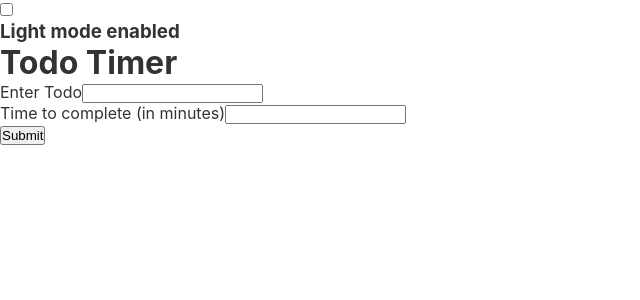
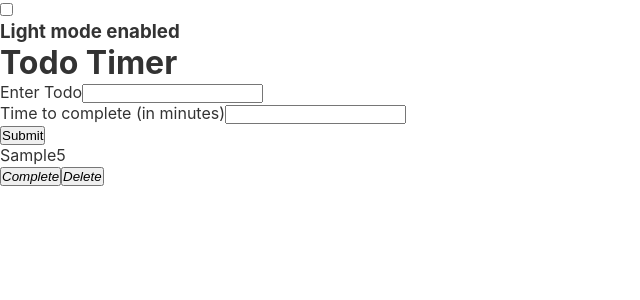
Before and after one commit to PhilippeRoemer/TodoTimer, a React (Create React App) app: page / in a window 1280 px wide. Both pictures are taken after typing "Sample", "5" into the empty fields and a click on the button "Submit". Shown: the top 300 px of the page, without its empty margins (0-640 px from the left). Built offline with nearby package versions, Linux system fonts and the light colour scheme.

Commit message:
Todo list component updated

```diff
--- a/src/App.js
+++ b/src/App.js
@@ -1,6 +1,7 @@
 import React, { useState } from "react";
 import "./App.css";
 import TodoForm from "./components/TodoForm";
+import TodoList from "./components/TodoList";
 
 function App() {
     const [inputText, setInputText] = useState("");
@@ -14,6 +15,7 @@ function App() {
                 <input type="checkbox" onChange={() => setDarkMode(!darkMode)} />
                 <h3>{darkMode ? "Dark" : "Light"} mode enabled</h3>
                 <TodoForm inputText={inputText} setInputText={setInputText} inputTime={inputTime} setInputTime={setInputTime} todoItems={todoItems} setTodoItems={setTodoItems} />
+                <TodoList todoItems={todoItems} setTodoItems={setTodoItems} />
             </div>
         </div>
     );
--- a/src/components/TodoForm.js
+++ b/src/components/TodoForm.js
@@ -1,6 +1,4 @@
 import React from "react";
-
-//You must call states and functions from App.js and place them in component function
 
 function TodoForm({ inputText, setInputText, inputTime, setInputTime, todoItems, setTodoItems }) {
     function TodoTextInput(event) {
@@ -23,7 +21,6 @@ function TodoForm({ inputText, setInputText, inputTime, setInputTime, todoItems,
             alert("You forgot to enter in the time");
         } else {
             setTodoItems([...todoItems, { text: inputText, time: inputTime, id: Math.random() * 10000 }]);
-            //Clears textbox after submit is pressed
             setInputText("");
             setInputTime("");
         }
--- a/src/components/TodoItem.js
+++ b/src/components/TodoItem.js
@@ -1,7 +1,37 @@
 import React from "react";
 
-function TodoItem() {
-    return <div></div>;
+function TodoItem({ text, time, todo, todoItems, setTodoItems }) {
+    const deleteHandler = () => {
+        setTodoItems(todoItems.filter((element) => element.id !== todo.id));
+    };
+
+    const completeHandler = () => {
+        setTodoItems(
+            todoItems.map((item) => {
+                if (item.id === todo.id) {
+                    return {
+                        ...item,
+                        completed: !item.completed,
+                    };
+                }
+                return item;
+            })
+        );
+    };
+    return (
+        <div>
+            <li className={`todo-item ${todo.completed ? "completed" : ""}`}>
+                {text}
+                {time}
+            </li>
+            <button onClick={completeHandler}>
+                <i>Complete</i>
+            </button>
+            <button onClick={deleteHandler}>
+                <i>Delete</i>
+            </button>
+        </div>
+    );
 }
 
 export default TodoItem;
--- a/src/components/TodoList.js
+++ b/src/components/TodoList.js
@@ -1,7 +1,16 @@
 import React from "react";
+import TodoItem from "./TodoItem";
 
-function TodoList() {
-    return <div></div>;
+function TodoList({ todoItems, setTodoItems }) {
+    return (
+        <div>
+            <ul>
+                {todoItems.map((todo) => (
+                    <TodoItem key={todo.id} text={todo.text} time={todo.time} todo={todo} todoItems={todoItems} setTodoItems={setTodoItems} />
+                ))}
+            </ul>
+        </div>
+    );
 }
 
 export default TodoList;
```
